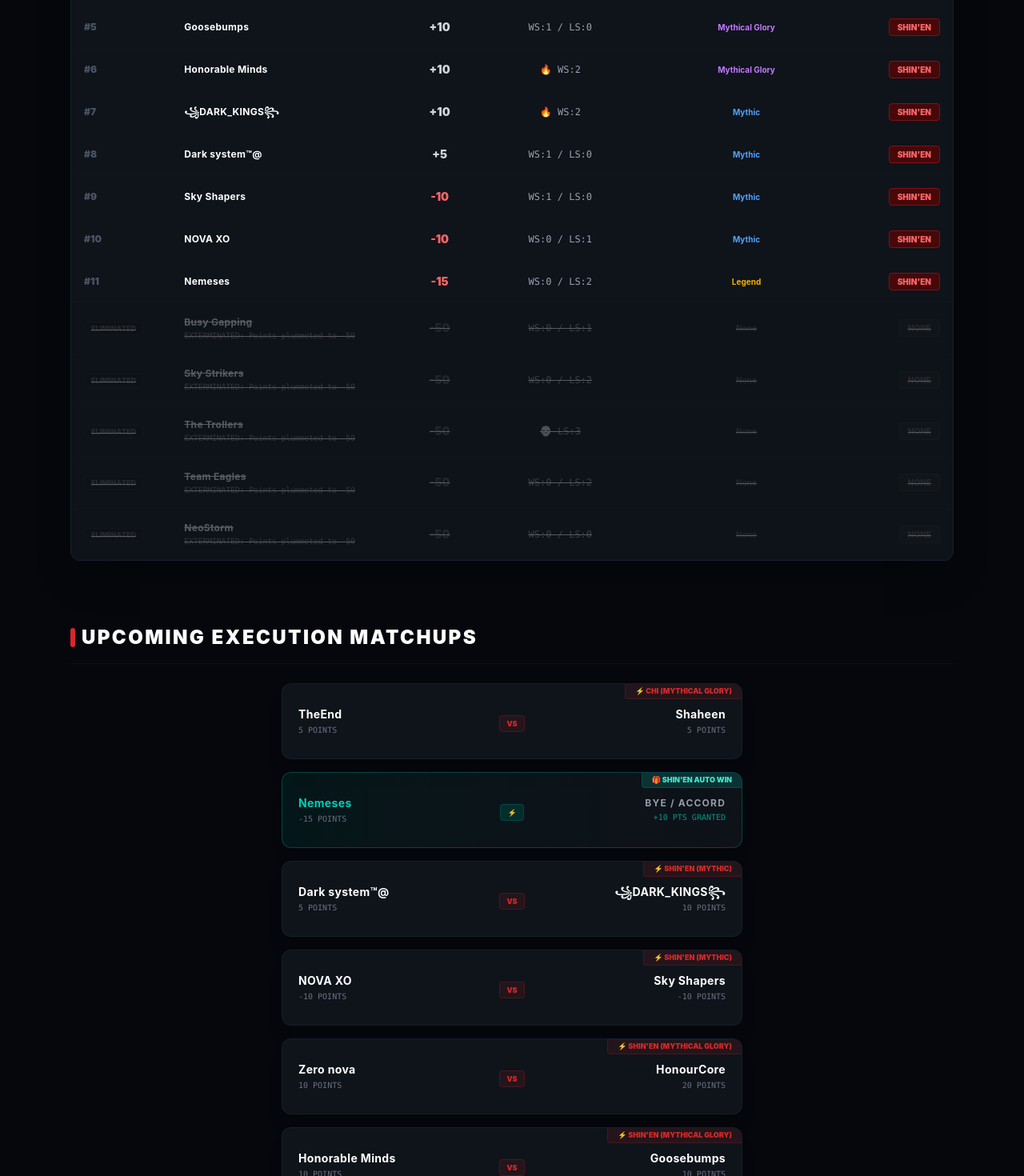
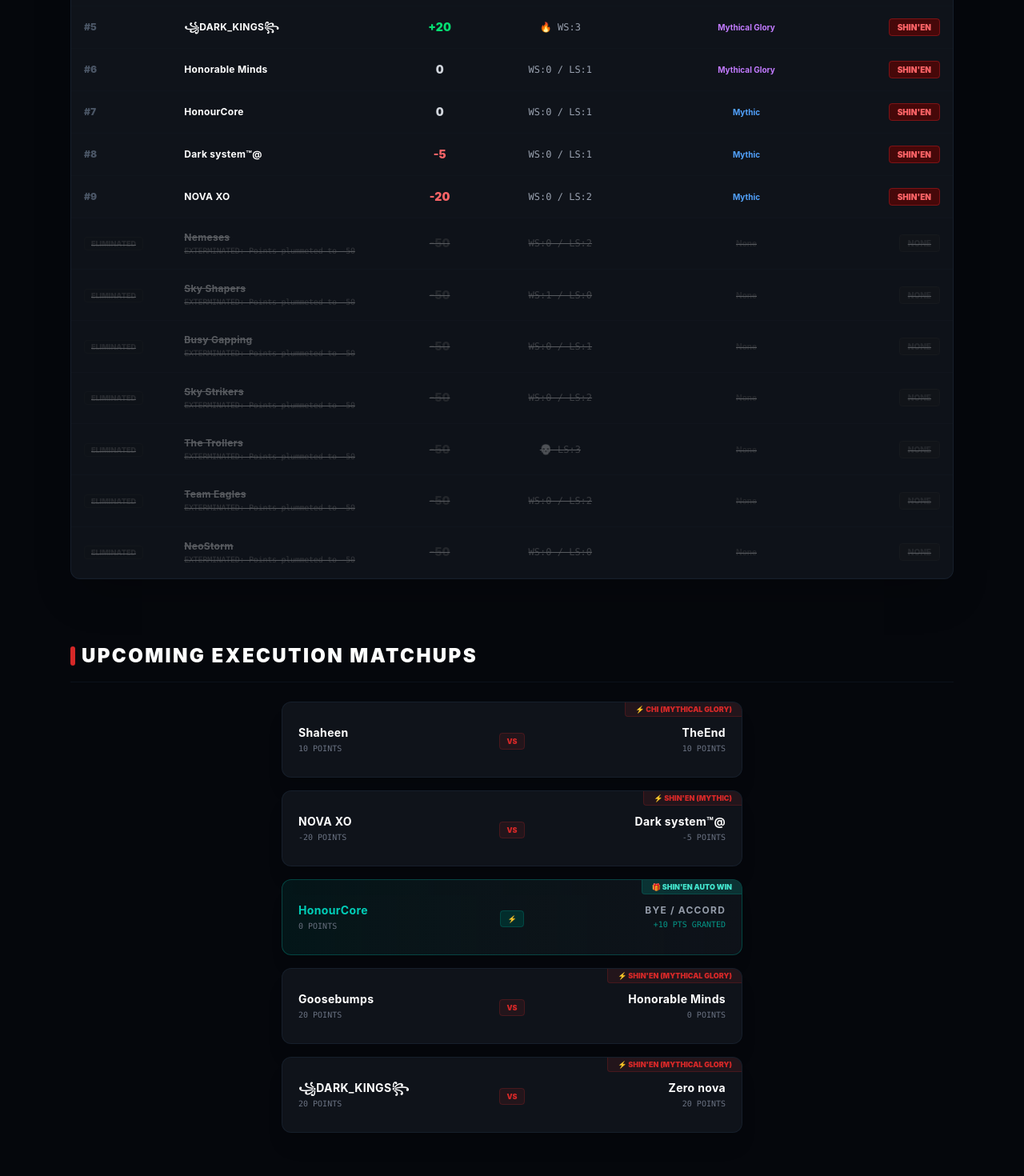
Before and after one commit to xAhmadEsam/TheExecutionGame, a React (Vite) app: page / in a window 1280 px wide. Shown: the part 700-2170 px from the top of the page at 80% size. Built offline with nearby package versions, Linux system fonts and the light colour scheme.

Commit message:
updating points

```diff
--- a/src/mockData.ts
+++ b/src/mockData.ts
@@ -1,183 +1,183 @@
-import type { Team } from './types';
+import type { Team } from "./types";
 
 export const mockTeams: Team[] = [
   // ==================== CHI FLOOR (EARTH) ====================
   {
-    id: '1',
-    name: 'TheEnd',
-    points: 5,
-    ws: 3,
+    id: "1",
+    name: "TheEnd",
+    points: 10,
+    ws: 4,
     ls: 0,
-    arr: 'YES',
-    floor: 'Chi',
+    arr: "YES",
+    floor: "Chi",
     isEliminated: false,
-    players: []
+    players: [],
   },
   {
-    id: '2',
-    name: 'Shaheen',
-    points: 5,
-    ws: 3,
-    ls: 0,
-    arr: 'NO',
-    floor: 'Chi',
+    id: "2",
+    name: "Shaheen",
+    points: 10,
+    ws: 0,
+    ls: 1,
+    arr: "NO",
+    floor: "Chi",
     isEliminated: false,
-    players: []
+    players: [],
   },
 
   // ==================== SHIN'EN FLOOR (THE ABYSS) ====================
   {
-    id: '3',
-    name: 'HonourCore',
+    id: "5",
+    name: "Zero nova",
+    points: 20,
+    ws: 1,
+    ls: 0,
+    arr: "NO",
+    floor: "Shin'en",
+    isEliminated: false,
+    players: [],
+  },
+  {
+    id: "6",
+    name: "Goosebumps",
     points: 20,
     ws: 2,
     ls: 0,
-    arr: 'YES',
+    arr: "YES",
     floor: "Shin'en",
     isEliminated: false,
-    players: []
+    players: [],
   },
   {
-    id: '5',
-    name: 'Zero nova',
-    points: 10,
+    id: "8",
+    name: "꧁DARK_KINGS꧂",
+    points: 20,
+    ws: 3,
+    ls: 0,
+    arr: "NO",
+    floor: "Shin'en",
+    isEliminated: false,
+    players: [],
+  },
+  {
+    id: "7",
+    name: "Honorable Minds",
+    points: 0,
     ws: 0,
     ls: 1,
-    arr: 'NO',
+    arr: "NO",
     floor: "Shin'en",
     isEliminated: false,
-    players: []
+    players: [],
   },
   {
-    id: '6',
-    name: 'Goosebumps',
-    points: 10,
+    id: "3",
+    name: "HonourCore",
+    points: 0,
+    ws: 0,
+    ls: 1,
+    arr: "NO",
+    floor: "Shin'en",
+    isEliminated: false,
+    players: [],
+  },
+  {
+    id: "9",
+    name: "Dark system™@",
+    points: -5,
+    ws: 0,
+    ls: 1,
+    arr: "NO",
+    floor: "Shin'en",
+    isEliminated: false,
+    players: [],
+  },
+  {
+    id: "12",
+    name: "NOVA XO",
+    points: -20,
+    ws: 0,
+    ls: 2,
+    arr: "NO",
+    floor: "Shin'en",
+    isEliminated: false,
+    players: [],
+  },
+  {
+    id: "13",
+    name: "Nemeses",
+    points: -50,
+    ws: 0,
+    ls: 2,
+    arr: "NO",
+    floor: "Shin'en",
+    isEliminated: true,
+    players: [],
+  },
+  {
+    id: "11",
+    name: "Sky Shapers",
+    points: -50,
     ws: 1,
     ls: 0,
-    arr: 'NO',
+    arr: "NO",
     floor: "Shin'en",
-    isEliminated: false,
-    players: []
+    isEliminated: true,
+    players: [],
   },
   {
-    id: '7',
-    name: 'Honorable Minds',
-    points: 10,
-    ws: 2,
-    ls: 0,
-    arr: 'NO',
-    floor: "Shin'en",
-    isEliminated: false,
-    players: []
-  },
-  {
-    id: '8',
-    name: '꧁DARK_KINGS꧂',
-    points: 10,
-    ws: 2,
-    ls: 0,
-    arr: 'YES',
-    floor: "Shin'en",
-    isEliminated: false,
-    players: []
-  },
-  {
-    id: '9',
-    name: 'Dark system™@',
-    points: 5,
-    ws: 1,
-    ls: 0,
-    arr: 'NO',
-    floor: "Shin'en",
-    isEliminated: false,
-    players: []
-  },
-  {
-    id: '11',
-    name: 'Sky Shapers',
-    points: -10,
-    ws: 1,
-    ls: 0,
-    arr: 'NO',
-    floor: "Shin'en",
-    isEliminated: false,
-    players: []
-  },
-  {
-    id: '12',
-    name: 'NOVA XO',
-    points: -10,
-    ws: 0,
-    ls: 1,
-    arr: 'NO',
-    floor: "Shin'en",
-    isEliminated: false,
-    players: []
-  },
-  {
-    id: '13',
-    name: 'Nemeses',
-    points: -15,
-    ws: 0,
-    ls: 2,
-    arr: 'NO',
-    floor: "Shin'en",
-    isEliminated: false,
-    players: []
-  },
-  {
-    id: '4',
-    name: 'Busy Gapping',
+    id: "4",
+    name: "Busy Gapping",
     points: -50,
     ws: 0,
     ls: 1,
-    arr: 'YES',
+    arr: "NO",
     floor: "Shin'en",
-    isEliminated: false,
-    players: []
+    isEliminated: true,
+    players: [],
   },
   {
-    id: '14',
-    name: 'Sky Strikers',
+    id: "14",
+    name: "Sky Strikers",
     points: -50,
     ws: 0,
     ls: 2,
-    arr: 'NO',
+    arr: "NO",
     floor: "Shin'en",
-    isEliminated: true, // Manually marked as completed elimination
-    players: []
+    isEliminated: true,
+    players: [],
   },
   {
-    id: '15',
-    name: 'The Trollers',
+    id: "15",
+    name: "The Trollers",
     points: -50,
     ws: 0,
     ls: 3,
-    arr: 'YES',
+    arr: "NO",
     floor: "Shin'en",
-    isEliminated: true, // Manually marked as completed elimination
-    players: []
+    isEliminated: true,
+    players: [],
   },
   {
-    id: '10',
-    name: 'Team Eagles',
+    id: "10",
+    name: "Team Eagles",
     points: -50,
     ws: 0,
     ls: 2,
-    arr: 'NO',
+    arr: "NO",
     floor: "Shin'en",
-    isEliminated: false,
-    players: []
+    isEliminated: true,
+    players: [],
   },
   {
-    id: '16',
-    name: 'NeoStorm',
+    id: "16",
+    name: "NeoStorm",
     points: -50,
     ws: 0,
     ls: 0,
-    arr: 'NO',
+    arr: "NO",
     floor: "Shin'en",
-    isEliminated: true, // Manually marked as completed elimination
-    players: []
-  }
+    isEliminated: true,
+    players: [],
+  },
 ];
```
